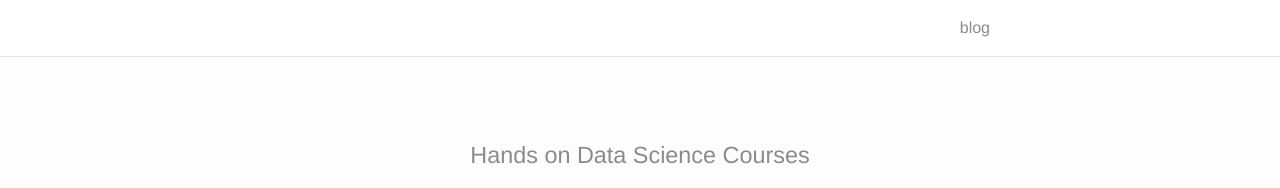
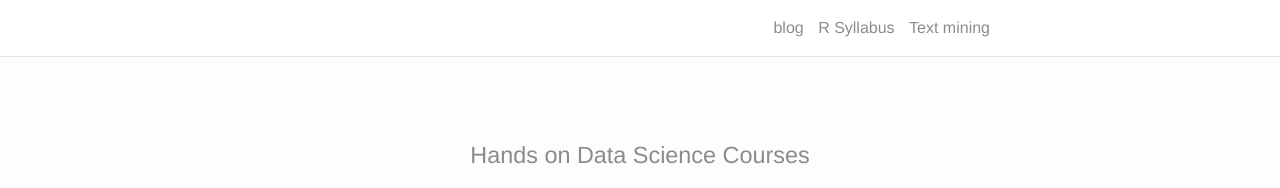
Before and after one commit to machinelearningfun/machinelearningfun.github.io, a Jekyll site: the page built from index.html, in a window 1280 px wide. Shown: the top 188 px of the page. Built offline with Jekyll 4.4.1, drawn with Linux system fonts in a browser that asks for light colours; nearby versions of some CDN libraries; the list of posts is cut into pages by our own code; some of the changed lines change nothing that is shown.

```diff
--- a/_config.yml
+++ b/_config.yml
@@ -16,6 +16,8 @@
 paginate: 15
 paginate_path: "/blog/page:num/"
 
+# Includes & excludes
+include: ['_pages']
 
 collections:
   portfolio:
```
